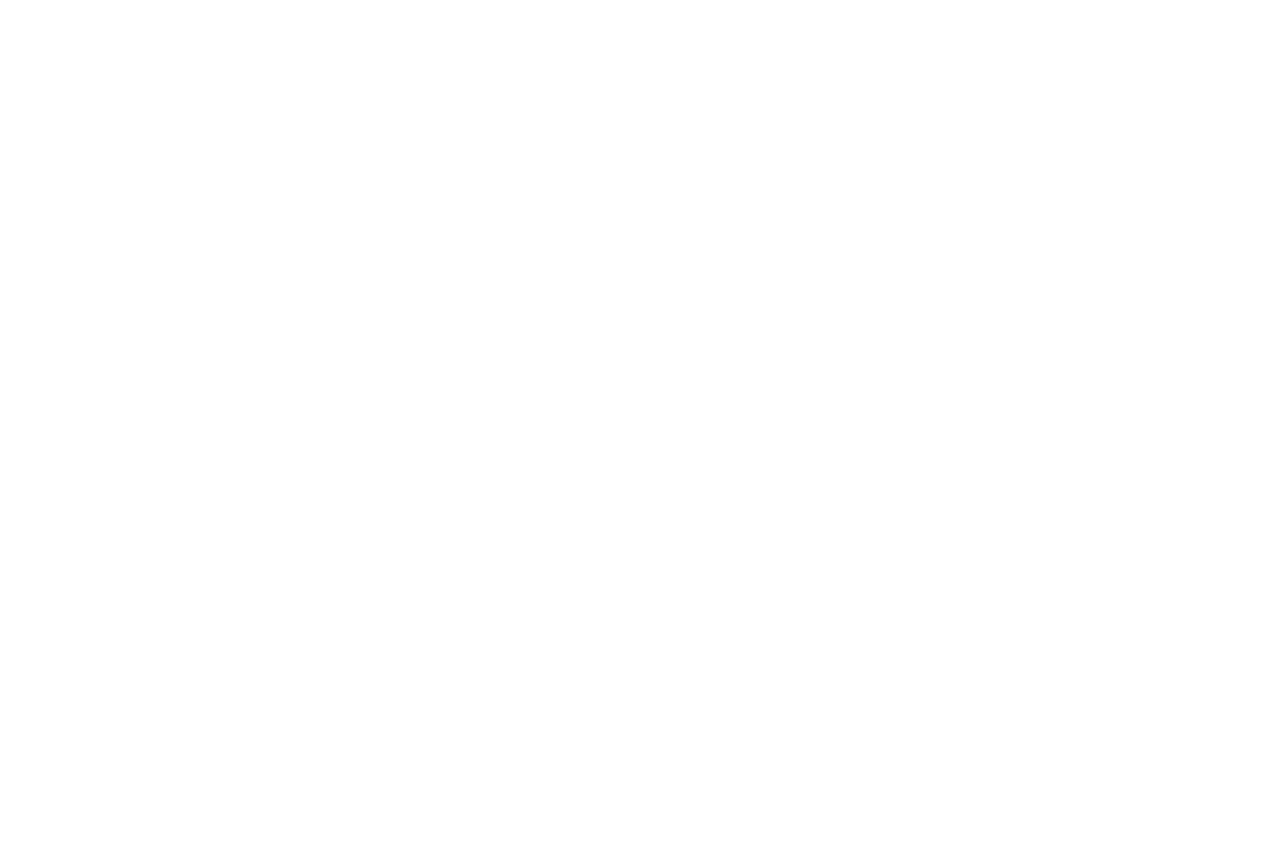
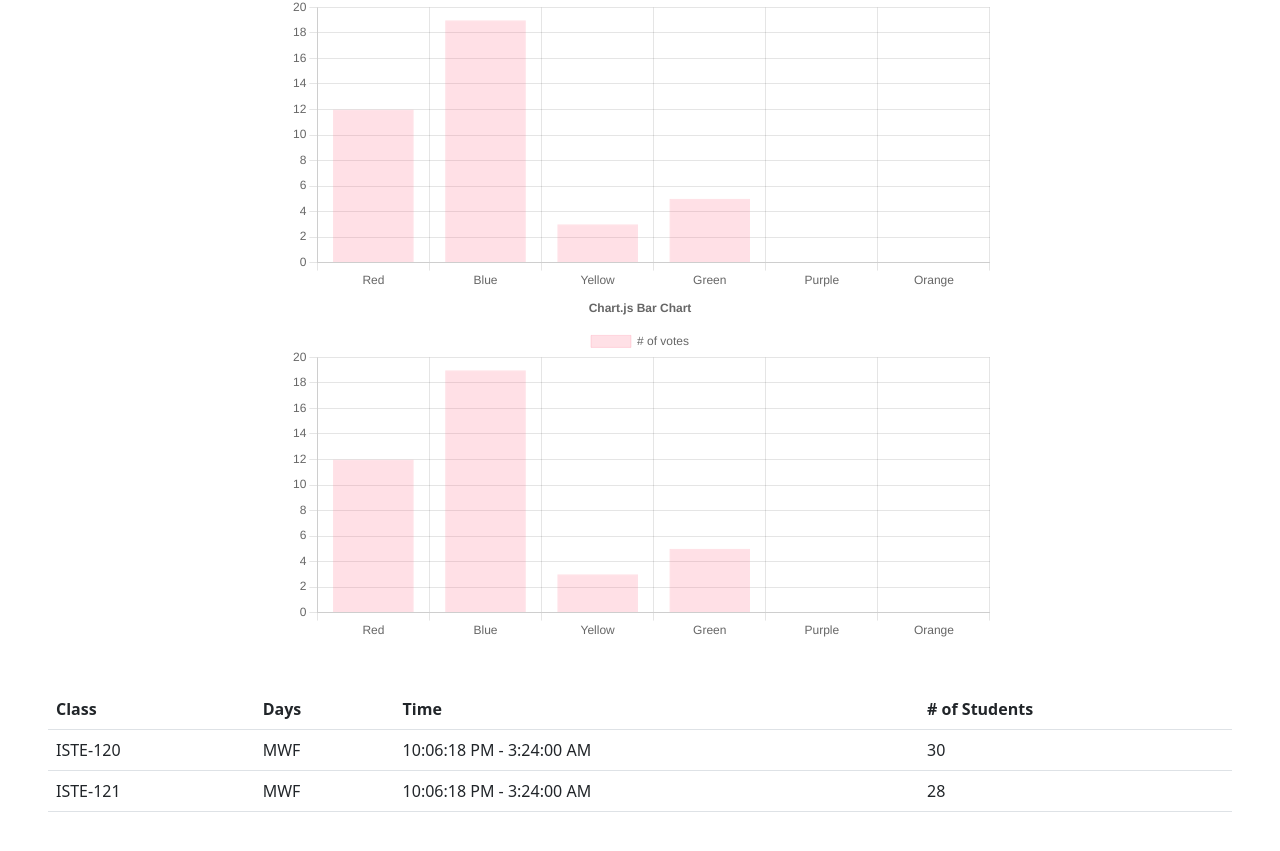
Before and after one commit to too-many-cookies/front-end, a React (Create React App) app: page /classes in a window 1280 px wide. Shown: the part 475-1326 px from the top of the page. Before the commit the page ends 800 px from the top, so only its background shows below. Built offline with nearby package versions, Linux system fonts and the light colour scheme.

Commit message:
Create ClassTable component and add it to classes page

```diff
--- /dev/null
+++ b/src/components/ClassTable.tsx
@@ -0,0 +1,36 @@
+import React from "react";
+import "../styles/classTable.css";
+import { ClassInfo, Classes } from "../interfaces";
+
+function ClassTable({ list }: Classes) {
+  console.log(list);
+  return (
+    <div className="classTable">
+      <table className="table">
+        <thead>
+          <tr>
+            <th>Class</th>
+            <th>Days</th>
+            <th>Time</th>
+            <th># of Students</th>
+          </tr>
+        </thead>
+        <tbody>
+          {list.map((c, key) => (
+            <tr key={key}>
+              <td>{c.name}</td>
+              <td>{c.days}</td>
+              <td>
+                {c.startTime.toLocaleTimeString()} -{" "}
+                {c.endTime.toLocaleTimeString()}
+              </td>
+              <td>{c.students}</td>
+            </tr>
+          ))}
+        </tbody>
+      </table>
+    </div>
+  );
+}
+
+export default ClassTable;
--- /dev/null
+++ b/src/interfaces.tsx
@@ -0,0 +1,11 @@
+export interface ClassInfo {
+  name: string;
+  days: string;
+  startTime: Date;
+  endTime: Date;
+  students: number;
+}
+
+export interface Classes {
+  list: Array<ClassInfo>;
+}
--- a/src/pages/Classes.tsx
+++ b/src/pages/Classes.tsx
@@ -1,13 +1,46 @@
 import Navbar from "../components/Navbar";
 import React from "react";
+import BarChart from "../components/BarChart";
+import ClassTable from "../components/ClassTable";
+import { ClassInfo } from "../interfaces";
+import "../styles/recentActivity.css";
+
+// Just some dummy data to populate the class table
+const classList: Array<ClassInfo> = [
+  {
+    name: "ISTE-120",
+    days: "MWF",
+    startTime: new Date(),
+    endTime: new Date("December 17, 1995 03:24:00"),
+    students: 30,
+  },
+  {
+    name: "ISTE-121",
+    days: "MWF",
+    startTime: new Date(),
+    endTime: new Date("December 17, 1995 03:24:00"),
+    students: 28,
+  },
+];
 
 function Classes() {
-    return (
-        <div className="Classes">
-            <Navbar />
-            <h1>Classes</h1>
+  return (
+    <div className="Classes">
+      <Navbar />
+      <div className="charts">
+        <div>
+          <BarChart />
         </div>
-    );
+        <div>
+          <BarChart />
+        </div>
+        <div>
+          <BarChart />
+        </div>
+      </div>
+      <ClassTable list={classList} />
+    </div>
+  );
 }
 
 export default Classes;
--- /dev/null
+++ b/src/styles/classTable.css
@@ -0,0 +1,7 @@
+.classTable {
+  padding: 3em;
+}
+
+.classTable table {
+  padding: 10em;
+}
```
